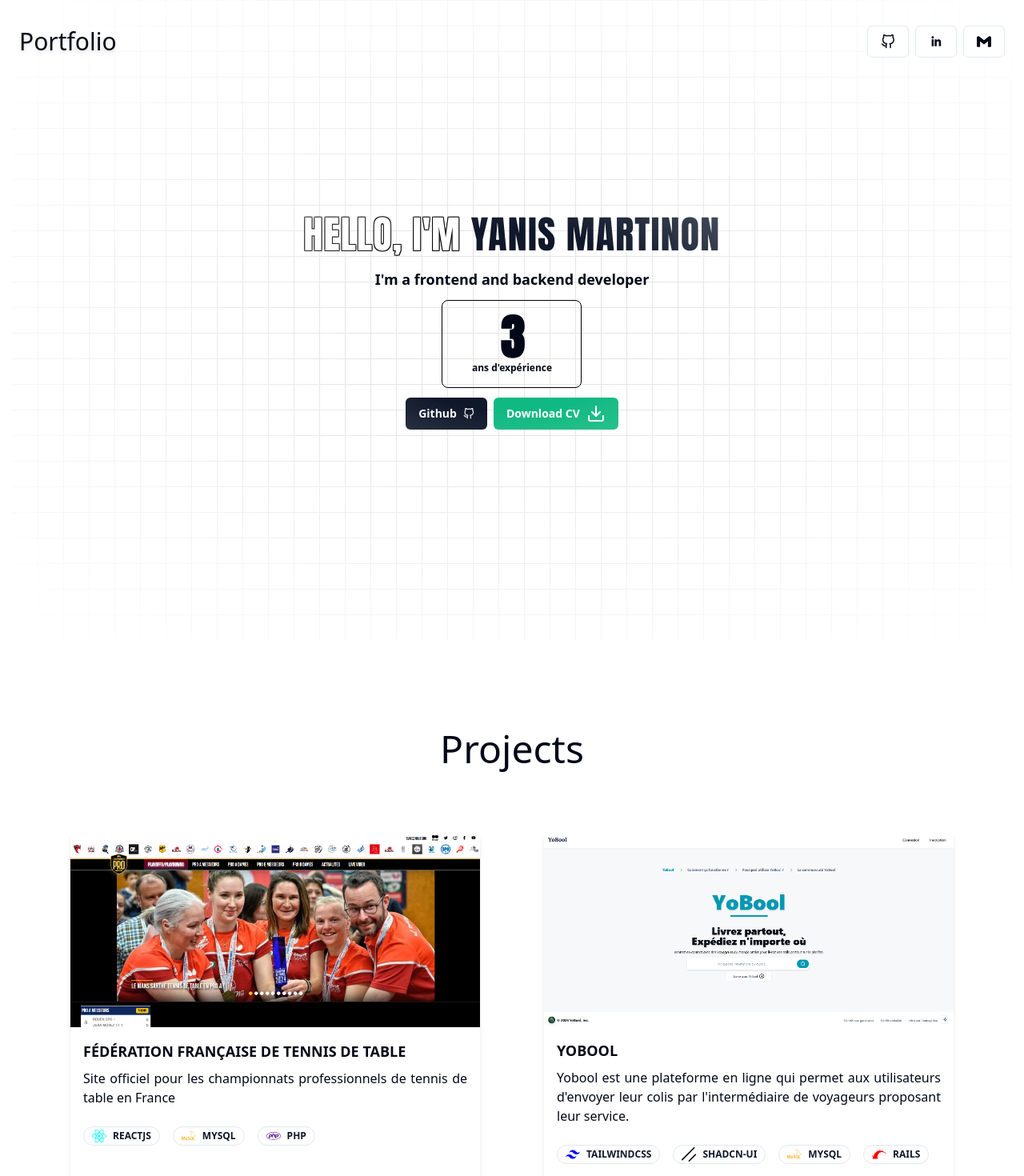
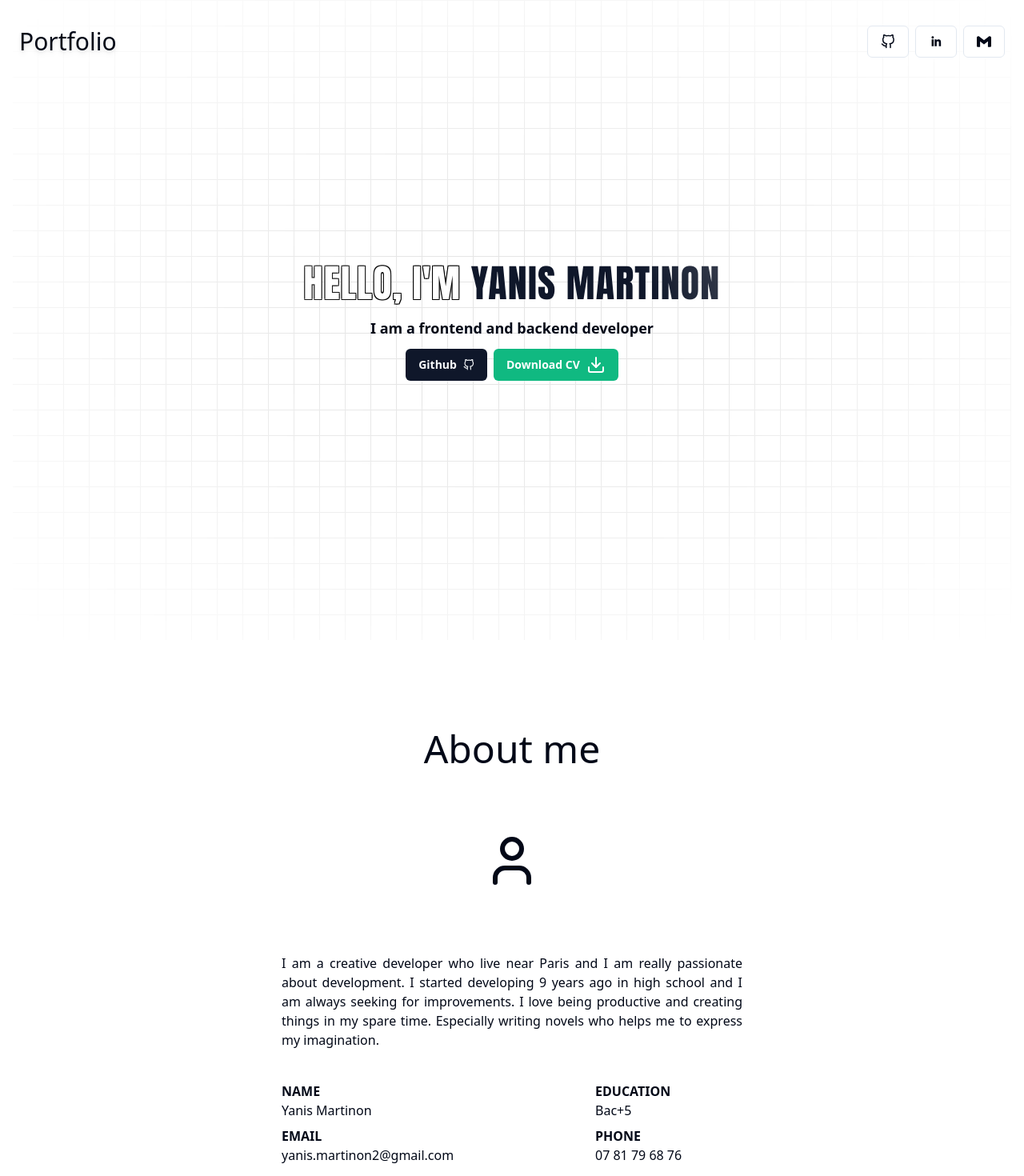
Before and after one commit to YanM16M/portfolio, a React (Vite) app: page / in a window 1280 px wide. Shown: the top 1470 px of the page at 80% size. Built offline with nearby package versions, Linux system fonts and the light colour scheme.

Commit message:
added about me section and removed experiences

```diff
--- a/src/components/contact-card.tsx
+++ b/src/components/contact-card.tsx
@@ -16,7 +16,7 @@
     url
 }: ContactCardProps) => {
     return (
-        <Link to={url} className="group w-full max-w-xl flex items-center justify-between p-4 border rounded-lg shadow-sm transition
+        <Link to={url} target="_blank" className="group w-full max-w-xl flex items-center justify-between p-4 border rounded-lg shadow-sm transition
         hover:-translate-y-2 hover:cursor-pointer">
             <div className="flex items-center gap-2">
                 <div className="p-4 border rounded-full">
--- a/src/pages/Home/Home.tsx
+++ b/src/pages/Home/Home.tsx
@@ -1,3 +1,4 @@
+import { AboutMeSection } from "./_components/AboutMeSection";
 import { ContactSection } from "./_components/ContactSection";
 import { ProjectsSection } from "./_components/ProjectsSection";
 import { SkillsSection } from "./_components/SkillsSection";
@@ -7,6 +8,7 @@
     return (
         <div className="flex flex-col gap-28 px-4">
             <WelcomeSection />
+            <AboutMeSection />
             <ProjectsSection />
             <SkillsSection />
             <ContactSection />
--- /dev/null
+++ b/src/pages/Home/_components/AboutMeSection.tsx
@@ -0,0 +1,35 @@
+import { User } from "lucide-react"
+
+export const AboutMeSection = () => {
+    return (
+        <section className="flex flex-col items-center gap-20">
+            <h1 className="text-5xl font-thin text-center">About me</h1>
+            <User size={72} />
+            <div className="max-w-xl flex flex-col gap-10">
+                <p className="text-justify">
+                    I am a creative developer who live near Paris and I am really passionate about
+                    development. I started developing 9 years ago in high school and I am always seeking for improvements.
+                    I love being productive and creating things in my spare time. Especially writing novels who helps me to express my imagination.
+                </p>
+                <div className="w-full grid grid-cols-2 gap-y-2 gap-x-52">
+                    <div className="">
+                        <h2 className="uppercase font-bold">Name</h2>
+                        <span>Yanis Martinon</span>
+                    </div>
+                    <div>
+                        <h2 className="uppercase font-bold">Education</h2>
+                        <span>Bac+5</span>
+                    </div>
+                    <div>
+                        <h2 className="uppercase font-bold">EMAIL</h2>
+                        <span>yanis.martinon2@gmail.com</span>
+                    </div>
+                    <div>
+                        <h2 className="uppercase font-bold">Phone</h2>
+                        <span>07 81 79 68 76</span>
+                    </div>
+                </div>
+            </div>
+        </section>
+    )
+}
--- a/src/pages/Home/_components/WelcomeSection.tsx
+++ b/src/pages/Home/_components/WelcomeSection.tsx
@@ -27,16 +27,8 @@
                     </span>
                 </h1>
                 <span className="text-lg font-semibold">
-                    I'm a frontend and backend developer
+                    I am a frontend and backend developer
                 </span>
-                <div>
-                    <Badge variant="outline" className="w-[175px] flex flex-col text-center rounded-lg border-black p-4">
-                        <span className="text-6xl font-anton">
-                            {3}
-                        </span>
-                        <span className="font-semibold text-md">ans d'expérience</span>
-                    </Badge>
-                </div>
                 <div className="space-x-2">
                     <Button className="font-bold" asChild>
                         <a href="https://github.com/YanM16M" target="_blank">
```
